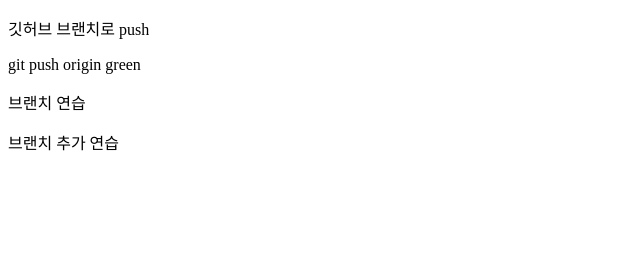
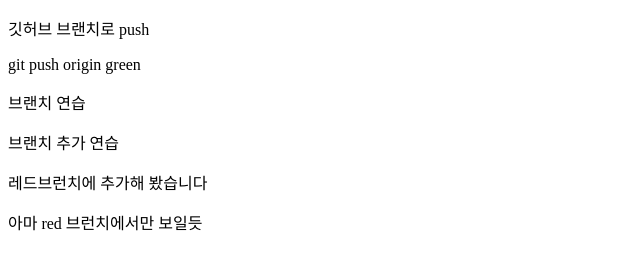
Before and after one commit to chhann/0531-branch-project, a plain HTML site: page index.html in a window 1280 px wide. Shown: the part 119-388 px from the top of the page, without its empty margins (0-640 px from the left). Drawn offline with Linux system fonts and the light colour scheme.

Commit message:
branch red test

```diff
--- a/index.html
+++ b/index.html
@@ -21,6 +21,8 @@
     <section>
         <!-- red -->
         <p>브랜치 추가 연습</p>
+        <p>레드브런치에 추가해 봤습니다</p>
+        <p>아마 red 브런치에서만 보일듯</p>
     </section>
 
     <sectio>
```
